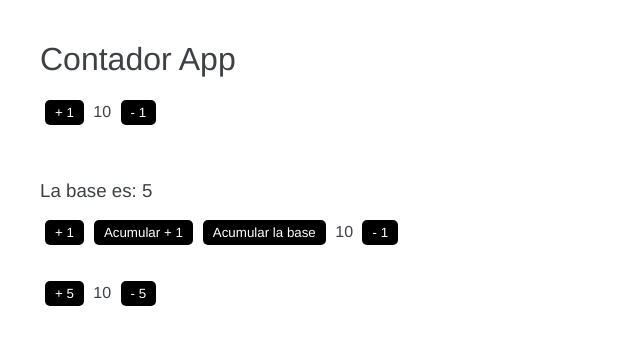
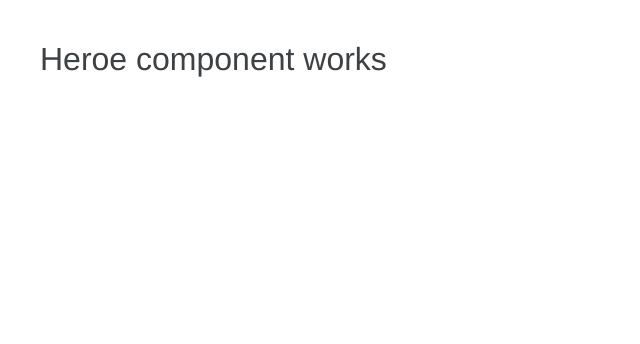
Before and after one commit to lescobarc/Angular1Bases, an Angular app: page / in a window 1280 px wide. Shown: the top 344 px of the page, without its empty margins (0-640 px from the left). Built offline with nearby package versions, Linux system fonts and the light colour scheme.

Commit message:
S4-40 Componente de Heroe y separación de directorios

```diff
--- a/src/app/app.component.html
+++ b/src/app/app.component.html
@@ -1 +1,4 @@
-<app-contador></app-contador>
+
+<!-- <app-contador></app-contador> -->
+
+<app-heroe></app-heroe>
--- a/src/app/app.module.ts
+++ b/src/app/app.module.ts
@@ -2,12 +2,14 @@
 import { BrowserModule } from '@angular/platform-browser';
 
 import { AppComponent } from './app.component';
-import { ContadorComponent } from './contador.component';
+import { ContadorComponent } from './contador/contador.component';
+import { HeroeComponent } from './heroes/heroe/heroe.component';
 
 @NgModule({
   declarations: [
     AppComponent,
-    ContadorComponent
+    ContadorComponent,
+    HeroeComponent
 
   ],
   imports: [
--- a/src/app/contador.component.ts
+++ /dev/null
@@ -1,50 +0,0 @@
-import { Component } from '@angular/core';
-
-@Component({
-    selector: 'app-contador',
-    template: `
-
-<h1> {{ titulo }} </h1>
-
-<!-- S4-36 -->
-<button (click) = " numero = numero + 1; "> + 1 </button>
-<span> {{ numero}}  </span>
-<button (click) = " numero = numero - 1 "> - 1 </button>
-<br><br><br>
-
-<!-- S4-37-38 -->
-<h3> La base es: <strong> {{ base }} </strong></h3>
-<button (click) = " sumar() "> + 1 </button>
-<button (click) = " acumular(+1) "> Acumular + 1 </button>
-<button (click) = " acumular(base) "> Acumular la base </button>
-<span> {{ numero}}  </span>
-<button (click) = " restar() "> - 1 </button>
-<br><br><br>
-
-<!-- S4-38 -->
-<button (click) = " acumular(base) ">  + 5 </button>
-<span> {{ numero}}  </span>
-<button (click) = " acumular(-base) ">  - 5 </button>
-
-
-    `
-})
-
-
-export class ContadorComponent {
-
-    titulo: string = 'Contador App';
-    numero: number = 10;
-    base: number = 5
-
-    sumar() {
-      this.numero += 1;
-    }
-    restar() {
-      this.numero -= 1;
-    }
-    acumular( valor: number ) {
-      this.numero += valor;
-    }
-
-}
--- /dev/null
+++ b/src/app/contador/contador.component.ts
@@ -0,0 +1,50 @@
+import { Component } from '@angular/core';
+
+@Component({
+    selector: 'app-contador',
+    template: `
+
+    <h1> {{ titulo }} </h1>
+
+    <!-- S4-36 -->
+    <button (click) = " numero = numero + 1; "> + 1 </button>
+    <span> {{ numero}}  </span>
+    <button (click) = " numero = numero - 1 "> - 1 </button>
+    <br><br><br>
+
+    <!-- S4-37-38 -->
+    <h3> La base es: <strong> {{ base }} </strong></h3>
+    <button (click) = " sumar() "> + 1 </button>
+    <button (click) = " acumular(+1) "> Acumular + 1 </button>
+    <button (click) = " acumular(base) "> Acumular la base </button>
+    <span> {{ numero}}  </span>
+    <button (click) = " restar() "> - 1 </button>
+    <br><br><br>
+
+    <!-- S4-38 -->
+    <button (click) = " acumular(base) ">  + 5 </button>
+    <span> {{ numero}}  </span>
+    <button (click) = " acumular(-base) ">  - 5 </button>
+
+
+    `
+})
+
+
+export class ContadorComponent {
+
+    titulo: string = 'Contador App';
+    numero: number = 10;
+    base: number = 5
+
+    sumar() {
+      this.numero += 1;
+    }
+    restar() {
+      this.numero -= 1;
+    }
+    acumular( valor: number ) {
+      this.numero += valor;
+    }
+
+}
--- /dev/null
+++ b/src/app/heroes/heroe/heroe.component.html
@@ -0,0 +1 @@
+<h1>Heroe component works</h1>
```
Also changed, not shown: src/app/heroes/heroe/heroe.component.ts (added, +10 -0 lines).
